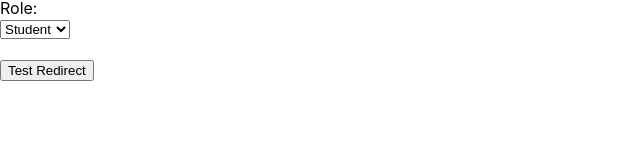
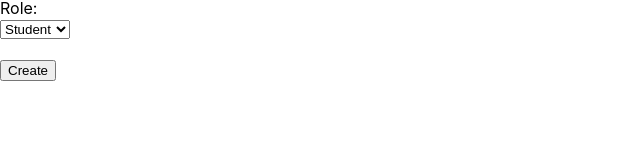
Before and after one commit to gaju2214/scaips-frontend, a React (Create React App) app in the folder scaips-frontend/: page / in a window 1280 px wide. Shown: the part 155-300 px from the top of the page, without its empty margins (0-640 px from the left). Built offline with nearby package versions, Linux system fonts and the light colour scheme.

Commit message:
Add redirect suport

```diff
--- a/scaips-frontend/src/components/UserForm.js
+++ b/scaips-frontend/src/components/UserForm.js
@@ -57,9 +57,7 @@ const UserForm = () => {
       </div>
 
       <br />
-<button type="button" onClick={() => navigate('/profile/test@example.com')}>
-  Test Redirect
-</button>
+      <button type="submit">Create</button>
     </form>
   );
 };
```
